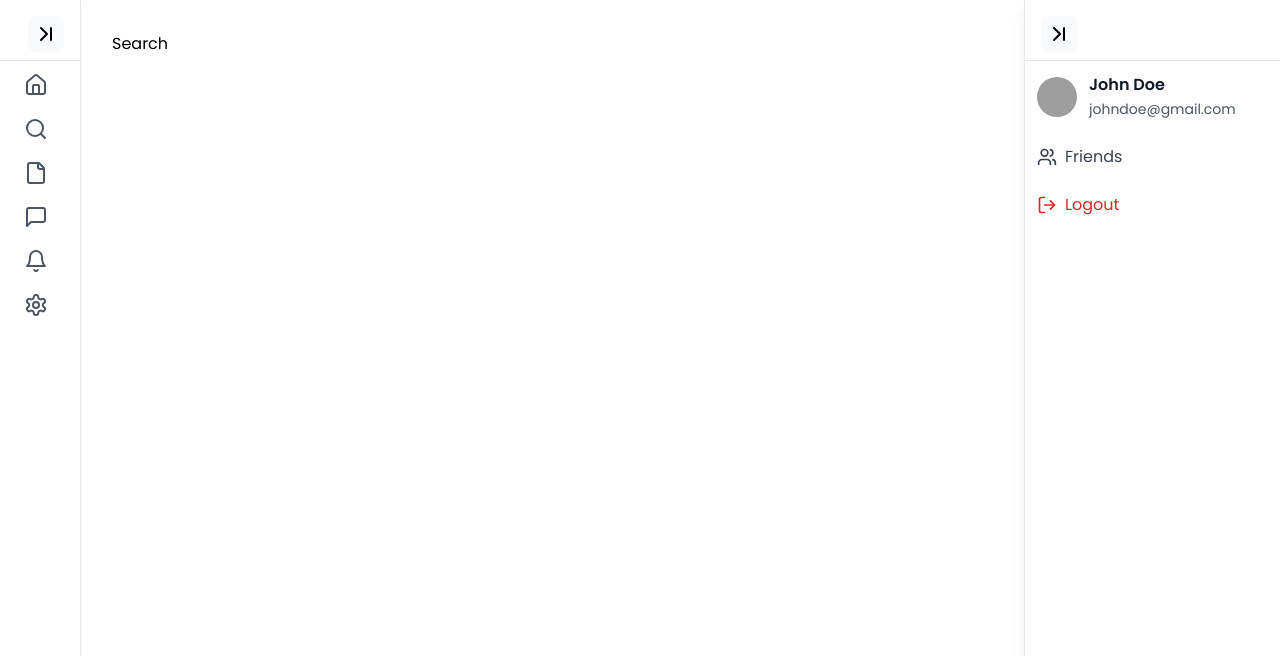
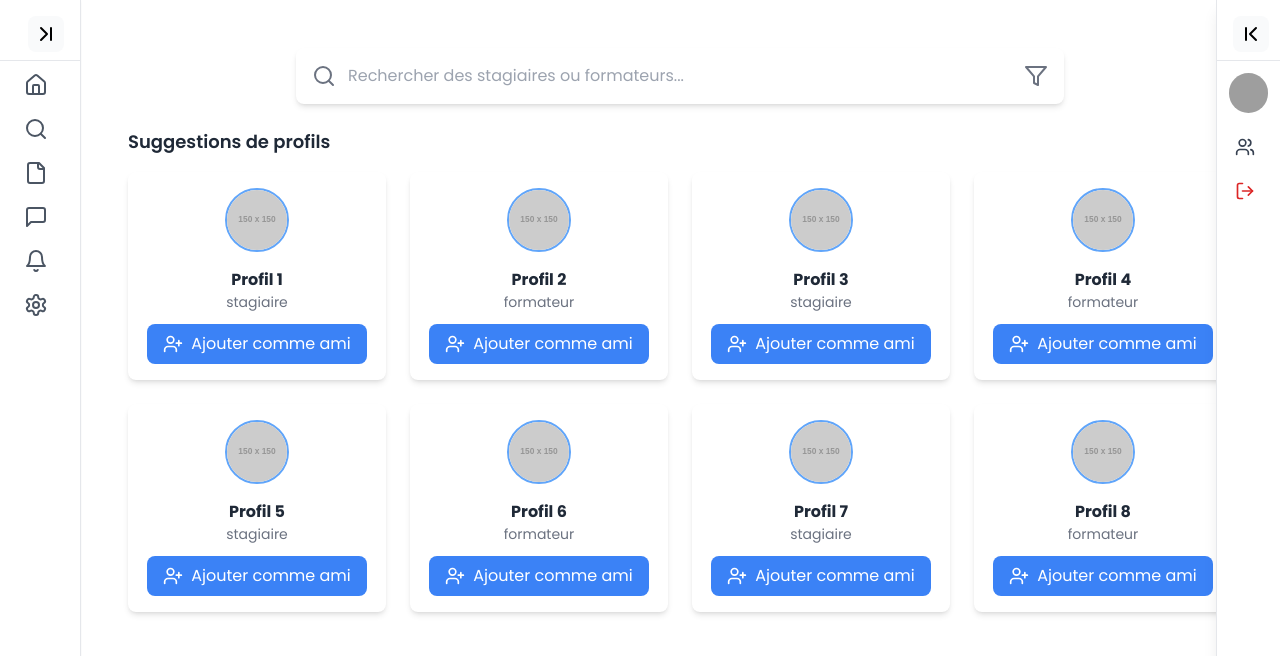
Before and after one commit to aznidi/isgihub-front, a React (Vite) app: page /search in a window 1280 px wide. Shown: the top 656 px of the page. Built offline with nearby package versions, Linux system fonts and the light colour scheme; grey boxes are pictures that could not be loaded.

Commit message:
Add Search Page .

```diff
--- a/src/components/Message.jsx
+++ /dev/null
@@ -1,9 +0,0 @@
-import React from 'react'
-
-function Message() {
-  return (
-    <div>Message</div>
-  )
-}
-
-export default Message
--- a/src/components/NavbarRight.jsx
+++ b/src/components/NavbarRight.jsx
@@ -5,7 +5,7 @@ import { Link } from 'react-router-dom'; // Import Link for navigation
 const SidebarContext = createContext();
 
 export default function NavbarRight({ isLoggedIn }) {
-  const [expanded, setExpanded] = useState(true); // Start collapsed
+  const [expanded, setExpanded] = useState(false); // Start collapsed
 
   // Function to toggle collapse/expand when clicking the collapse button
   const toggleSidebar = () => setExpanded((prev) => !prev);
--- /dev/null
+++ b/src/components/ProfileCard.jsx
@@ -0,0 +1,22 @@
+import React from "react";
+import { UserPlus } from "lucide-react";
+
+function ProfileCard({ profile }) {
+  return (
+    <div className="bg-white rounded-lg shadow-md p-4 flex flex-col items-center hover:shadow-lg transition">
+      <img
+        src={profile.avatar}
+        alt={profile.name}
+        className="w-16 h-16 rounded-full mb-4 border-2 border-blue-400"
+      />
+      <h3 className="font-bold text-gray-800">{profile.name}</h3>
+      <p className="text-sm text-gray-500 mb-3">{profile.role}</p>
+      <button className="flex items-center gap-2 bg-blue-500 text-white px-4 py-2 rounded-lg hover:bg-blue-600 transition">
+        <UserPlus className="w-5 h-5" />
+        Ajouter comme ami
+      </button>
+    </div>
+  );
+}
+
+export default ProfileCard;
--- a/src/components/Search.jsx
+++ /dev/null
@@ -1,9 +0,0 @@
-import React from 'react'
-
-function Search() {
-  return (
-    <div>Search</div>
-  )
-}
-
-export default Search
--- /dev/null
+++ b/src/components/SearchBar.jsx
@@ -0,0 +1,72 @@
+import React, { useState } from 'react';
+import { Search as SearchIcon, Filter } from 'lucide-react';
+
+function SearchBar({ query, setQuery, filter, setFilter }) {
+  const [isFilterMenuOpen, setIsFilterMenuOpen] = useState(false); // État du menu de filtre
+
+  const toggleFilterMenu = () => setIsFilterMenuOpen(!isFilterMenuOpen); // Ouvrir/Fermer le menu
+
+  return (
+    <div className="w-full max-w-3xl mx-auto flex items-center bg-white p-4 rounded-lg shadow-md">
+      {/* Icône de recherche */}
+      <SearchIcon className="text-gray-500 mr-3" />
+
+      {/* Champ de recherche */}
+      <input
+        type="text"
+        value={query}
+        onChange={(e) => setQuery(e.target.value)}
+        placeholder="Rechercher des stagiaires ou formateurs..."
+        className="flex-grow bg-transparent outline-none text-gray-700 placeholder-gray-400"
+      />
+
+      {/* Bouton pour ouvrir le menu de filtre */}
+      <div className="relative">
+        <Filter
+          className="text-gray-500 cursor-pointer hover:text-gray-700"
+          onClick={toggleFilterMenu}
+        />
+        {/* Menu de filtre */}
+        {isFilterMenuOpen && (
+          <div className="absolute top-8 right-0 bg-white shadow-lg rounded-lg p-2">
+            <button
+              className={`block px-4 py-2 text-sm ${
+                filter === 'all' ? 'text-blue-500 font-bold' : 'text-gray-700'
+              }`}
+              onClick={() => {
+                setFilter('all');
+                toggleFilterMenu();
+              }}
+            >
+              Tous
+            </button>
+            <button
+              className={`block px-4 py-2 text-sm ${
+                filter === 'stagiaire' ? 'text-blue-500 font-bold' : 'text-gray-700'
+              }`}
+              onClick={() => {
+                setFilter('stagiaire');
+                toggleFilterMenu();
+              }}
+            >
+              Stagiaires
+            </button>
+            <button
+              className={`block px-4 py-2 text-sm ${
+                filter === 'formateur' ? 'text-blue-500 font-bold' : 'text-gray-700'
+              }`}
+              onClick={() => {
+                setFilter('formateur');
+                toggleFilterMenu();
+              }}
+            >
+              Formateurs
+            </button>
+          </div>
+        )}
+      </div>
+    </div>
+  );
+}
+
+export default SearchBar;
--- /dev/null
+++ b/src/components/SearchResults.jsx
@@ -0,0 +1,51 @@
+import React from 'react';
+import ProfileCard from './ProfileCard';
+import { motion } from 'framer-motion';
+
+// Données simulées
+const data = Array.from({ length: 8 }, (_, index) => ({
+  id: index + 1,
+  name: `Profil ${index + 1}`,
+  role: index % 2 === 0 ? 'stagiaire' : 'formateur',
+  email: `profil${index + 1}@example.com`,
+  avatar: 'https://via.placeholder.com/150',
+}));
+
+function SearchResults({ query, filter }) {
+  // Filtrer les profils selon la recherche et le rôle
+  const filteredData = data.filter((profile) => {
+    const matchesQuery = profile.name.toLowerCase().includes(query.toLowerCase());
+    const matchesFilter = filter === 'all' || profile.role === filter;
+    return matchesQuery && matchesFilter;
+  });
+
+  return (
+    <div className="w-full max-w-6xl mt-6">
+      {/* Titre */}
+      <h2 className="text-lg font-semibold text-gray-800 mb-4">
+        {query.trim() || filter !== 'all'
+          ? `Résultats de recherche (${filteredData.length})`
+          : 'Suggestions de profils'}
+      </h2>
+
+      {/* Grille de résultats */}
+      <motion.div
+        initial={{ opacity: 0 }}
+        animate={{ opacity: 1 }}
+        transition={{ duration: 0.5 }}
+        className="grid grid-cols-1 sm:grid-cols-2 md:grid-cols-3 xl:grid-cols-4 gap-6"
+      >
+        {filteredData.map((profile) => (
+          <ProfileCard key={profile.id} profile={profile} />
+        ))}
+      </motion.div>
+
+      {/* Message si aucun résultat */}
+      {filteredData.length === 0 && (
+        <p className="text-center text-gray-500 mt-6">Aucun résultat trouvé.</p>
+      )}
+    </div>
+  );
+}
+
+export default SearchResults;
--- a/src/components/ui/button.tsx
+++ /dev/null
@@ -1,57 +0,0 @@
-import * as React from "react"
-import { Slot } from "@radix-ui/react-slot"
-import { cva, type VariantProps } from "class-variance-authority"
-
-import { cn } from "@/lib/utils"
-
-const buttonVariants = cva(
-  "inline-flex items-center justify-center gap-2 whitespace-nowrap rounded-md text-sm font-medium transition-colors focus-visible:outline-none focus-visible:ring-1 focus-visible:ring-ring disabled:pointer-events-none disabled:opacity-50 [&_svg]:pointer-events-none [&_svg]:size-4 [&_svg]:shrink-0",
-  {
-    variants: {
-      variant: {
-        default:
-          "bg-primary text-primary-foreground shadow hover:bg-primary/90",
-        destructive:
-          "bg-destructive text-destructive-foreground shadow-sm hover:bg-destructive/90",
-        outline:
-          "border border-input bg-background shadow-sm hover:bg-accent hover:text-accent-foreground",
-        secondary:
-          "bg-secondary text-secondary-foreground shadow-sm hover:bg-secondary/80",
-        ghost: "hover:bg-accent hover:text-accent-foreground",
-        link: "text-primary underline-offset-4 hover:underline",
-      },
-      size: {
-        default: "h-9 px-4 py-2",
-        sm: "h-8 rounded-md px-3 text-xs",
-        lg: "h-10 rounded-md px-8",
-        icon: "h-9 w-9",
-      },
-    },
-    defaultVariants: {
-      variant: "default",
-      size: "default",
-    },
-  }
-)
-
-export interface ButtonProps
-  extends React.ButtonHTMLAttributes<HTMLButtonElement>,
-    VariantProps<typeof buttonVariants> {
-  asChild?: boolean
-}
-
-const Button = React.forwardRef<HTMLButtonElement, ButtonProps>(
-  ({ className, variant, size, asChild = false, ...props }, ref) => {
-    const Comp = asChild ? Slot : "button"
-    return (
-      <Comp
-        className={cn(buttonVariants({ variant, size, className }))}
-        ref={ref}
-        {...props}
-      />
-    )
-  }
-)
-Button.displayName = "Button"
-
-export { Button, buttonVariants }
--- a/src/pages/SearchPage.jsx
+++ b/src/pages/SearchPage.jsx
@@ -1,10 +1,20 @@
-import React from 'react'
-import Search from '../components/Search'
+import React, { useState } from 'react';
+import SearchBar from '../components/SearchBar';
+import SearchResults from '../components/SearchResults';
 
 function SearchPage() {
+  const [query, setQuery] = useState(''); // Texte de recherche
+  const [filter, setFilter] = useState('all'); // Filtre actif : 'all', 'stagiaire', 'formateur'
+
   return (
-    <Search />
-  )
+    <div className="flex flex-col items-center p-4 min-h-screen">
+      {/* Barre de recherche */}
+      <SearchBar query={query} setQuery={setQuery} filter={filter} setFilter={setFilter} />
+
+      {/* Résultats */}
+      <SearchResults query={query} filter={filter} />
+    </div>
+  );
 }
 
-export default SearchPage
+export default SearchPage;
```
Also changed, not shown: src/components/AuthForm.jsx (deleted).
